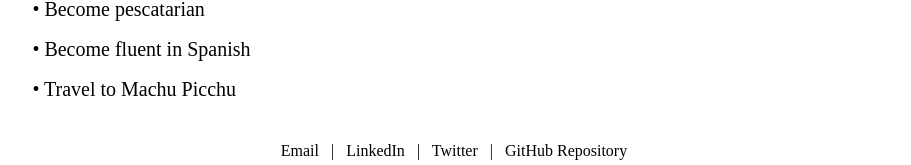
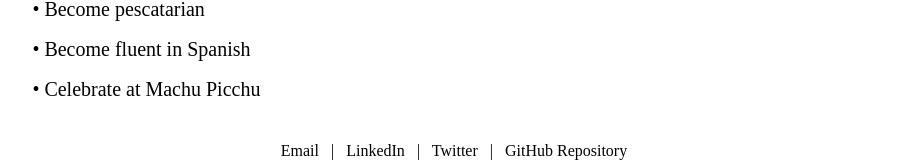
Before and after one commit to brianreworded/brian-portfolio, a Next.js app: page /bucket-list in a window 1280 px wide. Shown: the part 933-1098 px from the top of the page, without its empty margins (182-1093 px from the left). Built offline with nearby package versions, Linux system fonts and the light colour scheme.

Commit message:
Update bucket-list.tsx

```diff
--- a/pages/bucket-list.tsx
+++ b/pages/bucket-list.tsx
@@ -39,7 +39,7 @@ const BucketList: NextPage = () => {
         <li className='mt-3'> &bull; Re-create the best chicken shawarma from Hyderabad</li>
         <li className='mt-3'>&bull; Become pescatarian</li>
         <li className='mt-3 '> &bull; Become fluent in Spanish</li>
-        <li className='mt-3 '> &bull; Travel to Machu Picchu</li>
+        <li className='mt-3 '> &bull; Celebrate at Machu Picchu</li>
       </ul>
 
       </div>
```
